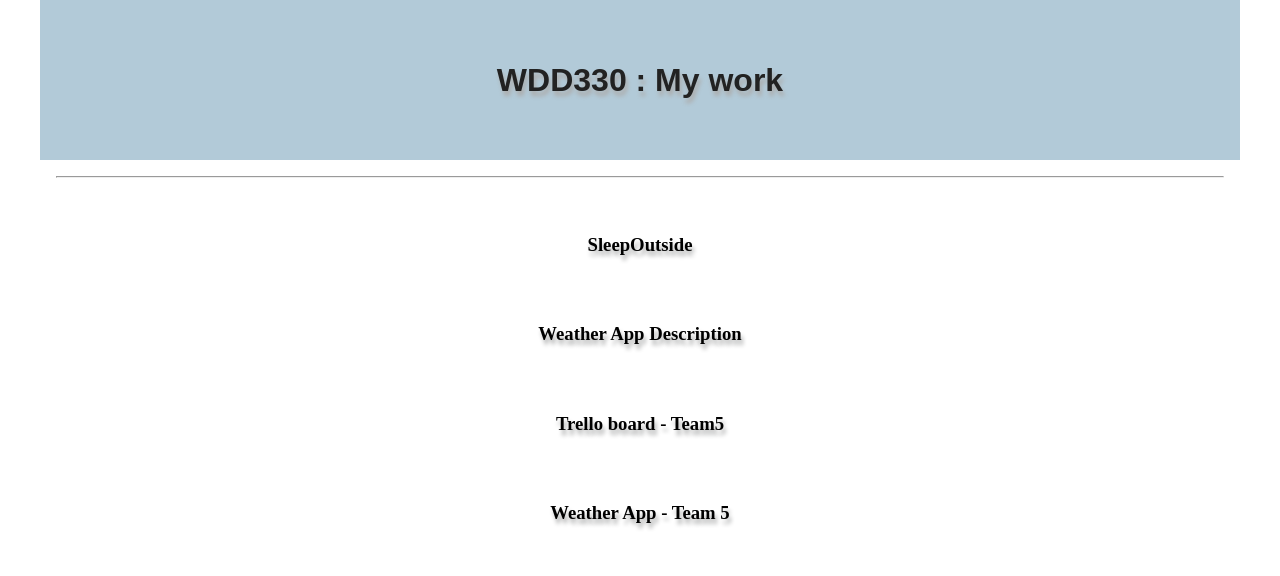
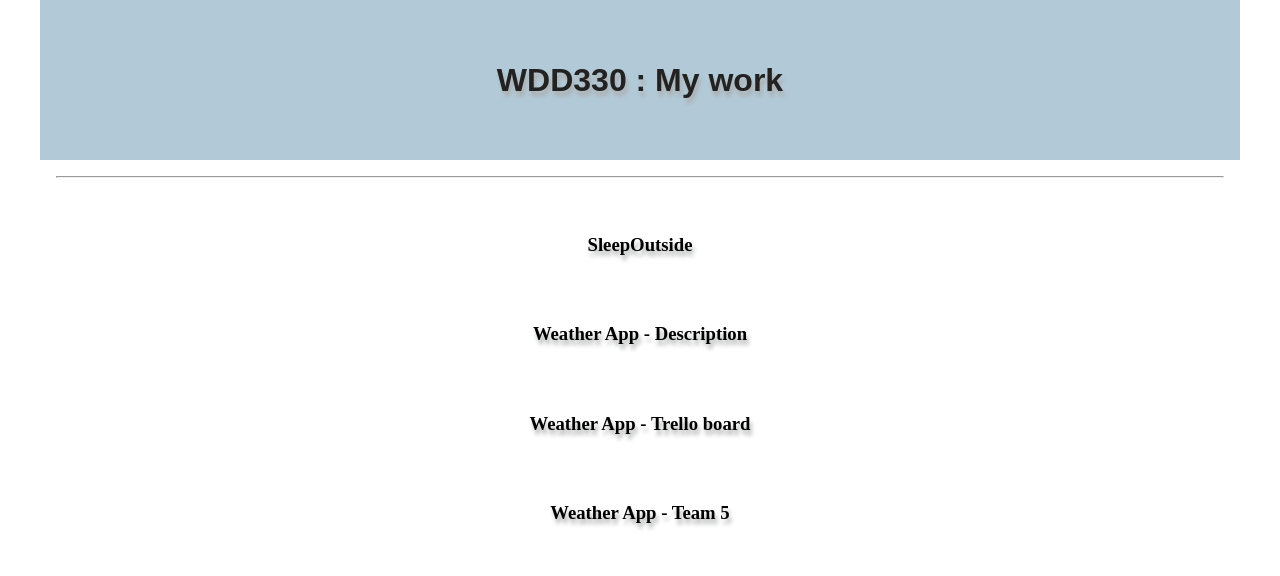
Before and after one commit to Ribeka-Nanjo/wddactivity, a plain HTML site: page work/index.html in a window 1280 px wide. Shown: the top 576 px of the page. Drawn offline with Linux system fonts and the light colour scheme; files whose address does not match are found by name.

Commit message:
Final Project -Complete

```diff
--- a/work/index.html
+++ b/work/index.html
@@ -38,15 +38,15 @@
 							<a
 								href="https://acrobat.adobe.com/link/track?uri=urn:aaid:scds:US:0fb8ba46-f076-314c-a37a-afe69dea8b8b"
 								target="_blank"
-								>Weather App Description</a
+								>Weather App - Description</a
 							>
 						</h3>
 						<h3>
 							<a
 								href="https://trello.com/invite/b/kW8N3lJ1/5bdcfd4a9a182d9740d68b5f48b2dbc0/team-project-with-api"
 								target="_blank"
-								>Trello board - Team5</a
-							>
+								>Weather App - Trello board
+							</a>
 						</h3>
 					</li>
 					<li>
```
